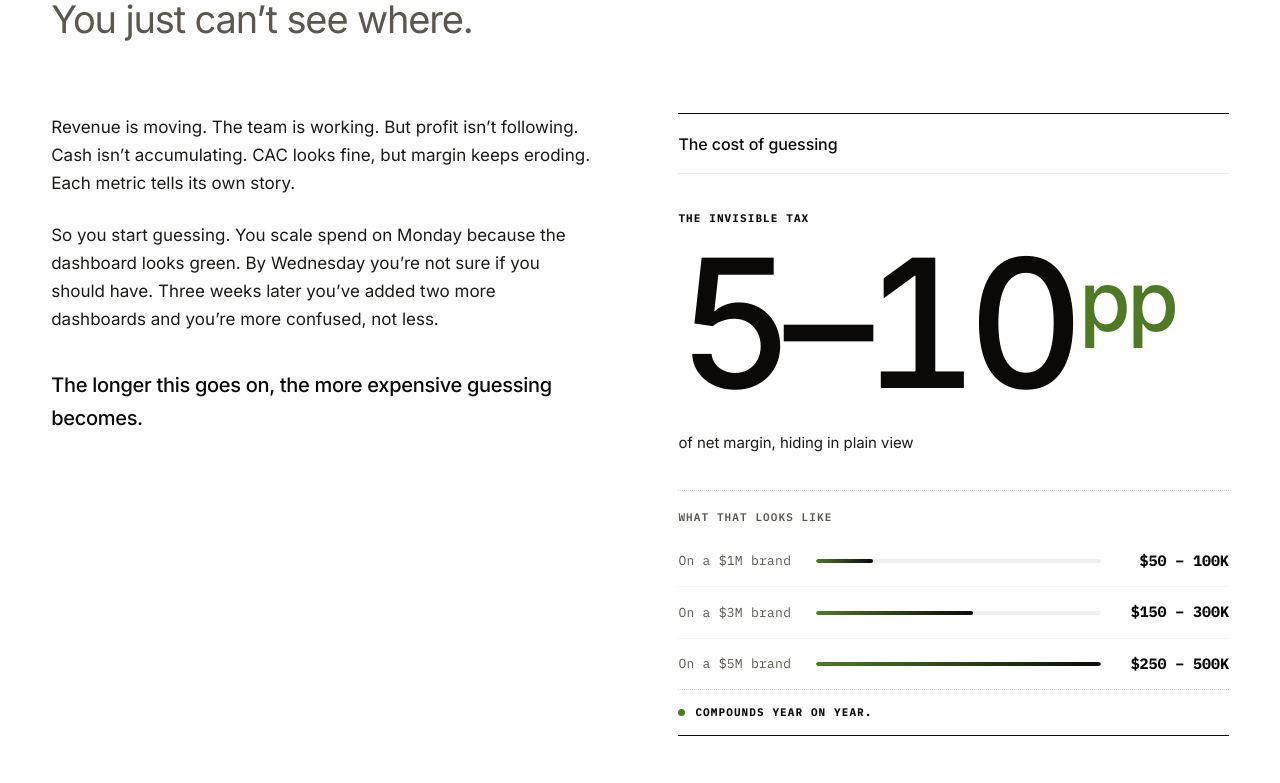
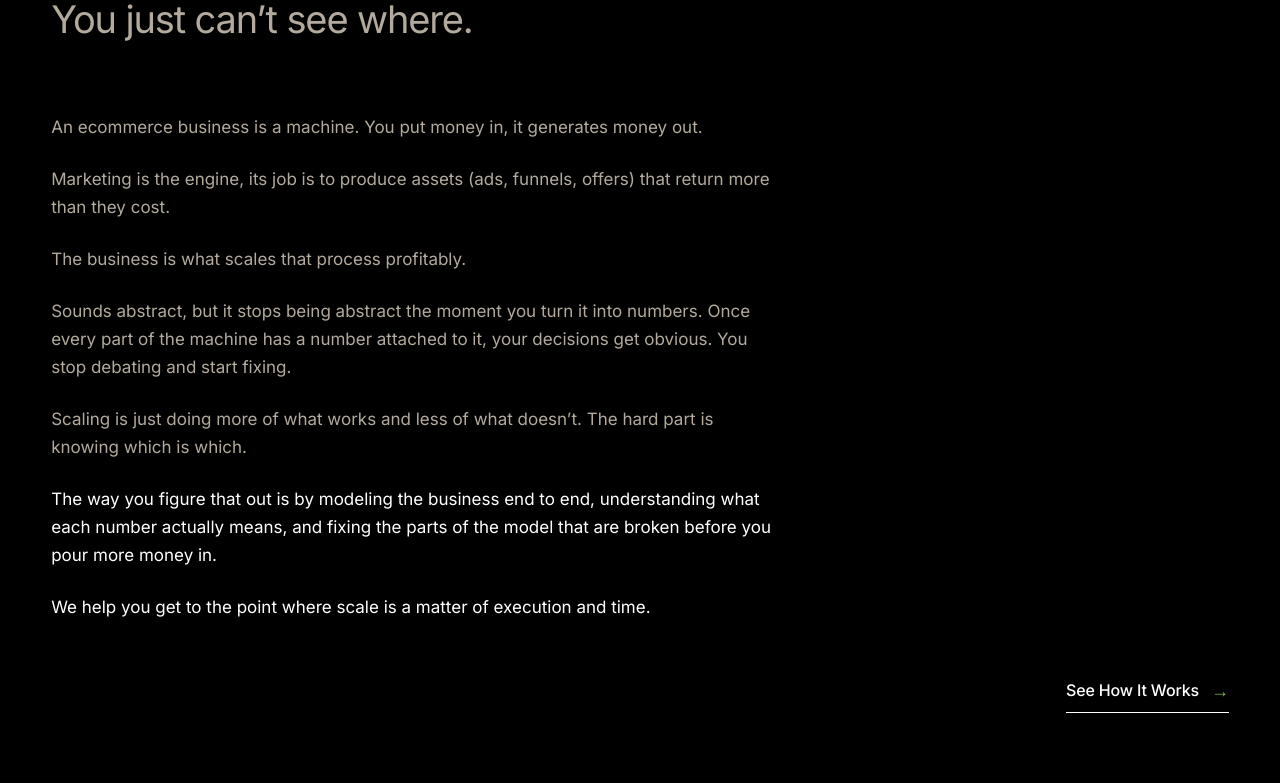
Before and after one commit to iamnotluka/growth-engineering.io, a Next.js app: page / in a window 1280 px wide. Shown: the part 1257-2040 px from the top of the page. Built offline with nearby package versions, Linux system fonts and the light colour scheme.

Commit message:
Some more polishing

```diff
--- a/src/app/_components/approach.tsx
+++ b/src/app/_components/approach.tsx
@@ -118,8 +118,7 @@ export function Approach() {
       <div className="container">
         <div className="approach-head">
           <h2 className="approach-title">
-            Real revenue. Real product.
-            <span className="approach-title-emph">Unclear numbers.</span>
+            We partner with businesses with real revenue and real product.
           </h2>
           <p className="approach-sub">
             We work with brands across the full revenue spectrum. We know what
--- a/src/app/_components/clients.tsx
+++ b/src/app/_components/clients.tsx
@@ -37,7 +37,7 @@ export function Clients() {
   return (
     <section className="clients" id="clients" aria-label="Brands we have worked with">
       <div className="container">
-        <p className="clients-eyebrow">Trusted by eCommerce founders building real businesses</p>
+        <p className="clients-eyebrow">eCom advisory trusted by founders building real businesses</p>
         <div className="clients-row">
           {clients.map((c) => (
             <ClientMark key={c.name} {...c} />
--- a/src/app/_components/hero.tsx
+++ b/src/app/_components/hero.tsx
@@ -57,9 +57,6 @@ export function Hero() {
                 <a href="#contact" className="btn btn-acid">
                   Apply For Sprint
                 </a>
-                <span className="hero-fineprint">
-                  Advisory for ecommerce businesses
-                </span>
               </div>
             </div>
           </div>
--- a/src/app/_components/problem.tsx
+++ b/src/app/_components/problem.tsx
@@ -1,73 +1,3 @@
-/**
- * Problem section — narrative essay on the left, dominant Observation panel on the right.
- *  - Title spans full width above
- *  - Below: 2-col body. Left = prose, Right = pull-stat + micro-vitals
- *  - Right column is the visual centerpiece; prose narrates around it
- */
-
-/**
- * Scale calculator — shows the math across the offer's target brand-size range.
- * The math is the defence: a prospect can verify by doing it on their own revenue.
- * Each row's `weight` (0..1) drives the width of a small horizontal range bar.
- */
-type ScaleRow = { size: string; range: string; weight: number };
-
-const SCALE: ScaleRow[] = [
-  { size: "On a $1M brand", range: "$50 – 100K",  weight: 0.20 },
-  { size: "On a $3M brand", range: "$150 – 300K", weight: 0.55 },
-  { size: "On a $5M brand", range: "$250 – 500K", weight: 1.00 },
-];
-
-function ObservationPanel() {
-  return (
-    <aside
-      className="problem-monitor"
-      aria-label="The invisible tax: 5 to 10 percent of revenue typically hiding in the numbers"
-    >
-      <header className="problem-monitor-head">
-        <span className="problem-monitor-title">The cost of guessing</span>
-      </header>
-
-      <div className="problem-monitor-stat">
-        <span className="problem-monitor-stat-lbl">The invisible tax</span>
-        <div className="problem-monitor-stat-val">
-          <span className="problem-monitor-stat-num">5–10</span>
-          <span className="problem-monitor-stat-unit">pp</span>
-        </div>
-        <span className="problem-monitor-stat-foot">
-          of net margin, hiding in plain view
-        </span>
-      </div>
-
-      <div className="problem-monitor-scale">
-        <span className="problem-monitor-scale-head">What that looks like</span>
-        <ul className="problem-monitor-scale-list">
-          {SCALE.map((row) => (
-            <li key={row.size} className="problem-monitor-scale-row">
-              <span className="problem-monitor-scale-size">{row.size}</span>
-              <span
-                className="problem-monitor-scale-bar"
-                aria-hidden="true"
-              >
-                <span
-                  className="problem-monitor-scale-bar-fill"
-                  style={{ width: `${row.weight * 100}%` }}
-                />
-              </span>
-              <span className="problem-monitor-scale-range">{row.range}</span>
-            </li>
-          ))}
-        </ul>
-      </div>
-
-      <footer className="problem-monitor-foot">
-        <span className="problem-monitor-foot-dot" aria-hidden="true" />
-        <span>Compounds year on year.</span>
-      </footer>
-    </aside>
-  );
-}
-
 export function Problem() {
   return (
     <section className="problem" id="problem">
@@ -77,27 +7,49 @@ export function Problem() {
           <span className="problem-title-emph">You just can&rsquo;t see where.</span>
         </h2>
 
-        <div className="problem-body">
         <div className="problem-prose">
           <p>
-              Revenue is moving. The team is working. But profit isn&rsquo;t
-              following. Cash isn&rsquo;t accumulating. CAC looks fine, but
-              margin keeps eroding. Each metric tells its own story.
+            An ecommerce business is a machine. You put money in, it
+            generates money out.
           </p>
 
           <p>
-              So you start guessing. You scale spend on Monday because the
-              dashboard looks green. By Wednesday you&rsquo;re not sure if you
-              should have. Three weeks later you&rsquo;ve added two more
-              dashboards and you&rsquo;re more confused, not less.
+            Marketing is the engine, its job is to
+            produce assets (ads, funnels, offers) that return more than they
+            cost.
           </p>
 
-            <p className="problem-prose-final">
-              The longer this goes on, the more expensive guessing becomes.
+<p> The business is what scales that process profitably.</p>
+          <p>
+            Sounds abstract, but it stops being abstract the moment you turn
+            it into numbers. Once every part of the machine has a number
+            attached to it, your decisions get obvious. You stop debating
+            and start fixing.
+          </p>
+
+          <p>
+            Scaling is just doing more of what works and less of what
+            doesn&rsquo;t. The hard part is knowing which is which.
+          </p>
+
+          <p className="problem-prose-emphasis">
+            The way you figure that out is by modeling the business end to
+            end, understanding what each number actually means, and fixing
+            the parts of the model that are broken before you pour more
+            money in.
+          </p>
+
+          <p className="problem-prose-emphasis">
+            We help you get to the point where scale is a matter of
+            execution and time.
           </p>
         </div>
 
-          <ObservationPanel />
+        <div className="problem-actions">
+          <a href="#manifesto" className="case-studies-cta on-dark">
+            See How It Works
+            <span className="case-studies-cta-arrow" aria-hidden="true">→</span>
+          </a>
         </div>
       </div>
     </section>
--- a/src/app/_components/team.tsx
+++ b/src/app/_components/team.tsx
@@ -127,7 +127,7 @@ export function Team() {
             photo="/luka.png"
             name="Luka"
             role="Analysis & systems"
-            bio="Software engineer at Amazon, and consultant to eCommerce brands at $5m+ revenue on modelling, measurement, and the systems behind scale. Based in Brisbane."
+            bio="Ex-Amazon software engineer and consultant to 7-8 figure businesses. Experienced in modelling, measurement and systemising businesses behind the scale."
             flag="🇦🇺"
             city="Brisbane, AU"
             linkedin="https://www.linkedin.com/in/luka-zoric/"
--- a/src/app/globals.css
+++ b/src/app/globals.css
@@ -334,19 +334,11 @@ nav.site-nav {
   flex-wrap: wrap;
   align-items: center;
 }
-.hero-fineprint {
-  font-family: var(--display);
-  font-size: 13px;
-  font-weight: 500;
-  letter-spacing: 0.08em;
-  text-transform: uppercase;
-  color: var(--ink-faint);
-}
-
 /* Mobile-only tool-stack row, sits above the headline. Hidden on desktop
    where the full annotated card carries the same signal. */
 .hero-tools-row { display: none; }
 @media (max-width: 640px) {
+  .hero { padding-top: 44px; }
   .hero-tools-row {
     display: flex;
     flex-wrap: nowrap;
@@ -406,7 +398,6 @@ nav.site-nav {
   .hero-artwork { display: none; }
   .hero-actions { flex-direction: column; align-items: stretch; gap: 16px; }
   .hero-actions .btn { width: 100%; justify-content: center; }
-  .hero-fineprint { text-align: center; }
 }
 
 /* ── Annotated P&L card (hero artwork) ─────────────────────── */
@@ -664,7 +655,12 @@ section { padding: clamp(72px, 8vw, 120px) 0; }
    Problem
    ============================================================ */
 
-.problem { text-align: left; position: relative; }
+.problem {
+  text-align: left;
+  position: relative;
+  background: var(--ink-deep);
+  color: var(--on-dark);
+}
 
 .problem-marker {
   display: flex;
@@ -692,7 +688,7 @@ section { padding: clamp(72px, 8vw, 120px) 0; }
   line-height: 1.1;
   letter-spacing: -0.025em;
   margin: 0 0 72px 0;
-  color: var(--ink);
+  color: var(--on-dark);
   max-width: 1080px;
 }
 .problem-title-emph {
@@ -700,214 +696,34 @@ section { padding: clamp(72px, 8vw, 120px) 0; }
   font-family: var(--display);
   font-weight: 400;
   font-style: normal;
-  color: var(--ink-muted);
+  color: var(--on-dark-mut);
   letter-spacing: -0.03em;
   margin-top: 0.06em;
 }
 
-/* Two-column body: narrative on left, Observation panel on right */
-.problem-body {
-  display: grid;
-  grid-template-columns: 1fr 1fr;
-  gap: clamp(48px, 6vw, 96px);
-  align-items: start;
-}
-@media (max-width: 980px) {
-  .problem-body { grid-template-columns: 1fr; gap: 56px; }
-}
-
 .problem-prose {
-  max-width: 540px;
+  max-width: 720px;
 }
 .problem-prose p {
   font-family: var(--display);
   font-size: clamp(17px, 1.25vw, 20px);
   font-weight: 400;
   line-height: 1.65;
-  color: var(--ink-soft);
+  color: var(--on-dark-mut);
   margin: 0 0 1.4em 0;
 }
 .problem-prose p:last-child { margin-bottom: 0; }
-.problem-prose-final {
-  font-family: var(--display) !important;
-  font-size: clamp(20px, 1.5vw, 26px) !important;
-  font-weight: 500 !important;
-  color: var(--ink) !important;
-  margin-top: 36px !important;
-  letter-spacing: -0.015em;
-}
-
-/* ── Observation panel — clean, no editorial cosplay ─────── */
-.problem-monitor {
-  margin: 0;
-  padding: 0;
-  border-top: 1px solid var(--ink);
-  border-bottom: 1px solid var(--ink);
-  position: relative;
-}
-
-.problem-monitor-head {
-  padding: 18px 0 16px 0;
-  border-bottom: 1px solid var(--rule);
-}
-.problem-monitor-title {
-  font-family: var(--display);
-  font-size: 16px;
-  font-weight: 500;
-  color: var(--ink);
-  letter-spacing: -0.005em;
-}
-
-/* The pull-stat — the visual centerpiece. */
-.problem-monitor-stat {
-  position: relative;
-  padding: 36px 0 36px 0;
-  display: flex;
-  flex-direction: column;
-  align-items: flex-start;
-  gap: 6px;
-}
-.problem-monitor-stat-lbl {
-  font-family: var(--mono);
-  font-size: 11px;
-  letter-spacing: 0.10em;
-  text-transform: uppercase;
-  color: var(--ink);
-  font-weight: 700;
-}
-.problem-monitor-stat-val {
-  display: flex;
-  align-items: flex-start;
-  gap: 6px;
-  margin: 12px 0 16px;
-  line-height: 0.88;
-}
-.problem-monitor-stat-currency {
-  /* (legacy — no longer used) */
-  font-family: var(--serif);
-  font-weight: 400;
-  font-style: italic;
-  font-size: clamp(56px, 6.5vw, 96px);
-  color: var(--acid-deep);
-  letter-spacing: -0.02em;
-  margin-top: 0.18em;
-  line-height: 1;
-}
-.problem-monitor-stat-num {
-  font-family: var(--display);
-  font-weight: 500;
-  font-style: normal;
-  font-size: clamp(112px, 14vw, 192px);
-  letter-spacing: -0.06em;
-  color: var(--ink);
-  font-feature-settings: "lnum", "tnum";
-  line-height: 0.88;
-}
-.problem-monitor-stat-unit {
-  font-family: var(--display);
-  font-weight: 500;
-  font-style: normal;
-  font-size: clamp(56px, 6.5vw, 92px);
-  color: var(--acid-deep);
-  letter-spacing: -0.04em;
-  margin-top: 0.18em;
-  line-height: 1;
-}
-.problem-monitor-stat-foot {
-  font-family: var(--display);
-  font-style: normal;
-  font-weight: 400;
-  font-size: clamp(15px, 1.1vw, 17px);
-  line-height: 1.5;
-  color: var(--ink-soft);
-  margin-top: 8px;
-  letter-spacing: -0.005em;
-}
-
-/* "What that looks like" — scale calculator. The math = the defence. */
-.problem-monitor-scale {
-  border-top: 1px dotted var(--rule-strong);
-  padding-top: 18px;
-  display: flex;
-  flex-direction: column;
-}
-.problem-monitor-scale-head {
-  font-family: var(--mono);
-  font-size: 11px;
-  font-weight: 600;
-  letter-spacing: 0.10em;
-  text-transform: uppercase;
-  color: var(--ink-muted);
-  margin-bottom: 10px;
-}
-.problem-monitor-scale-list {
-  margin: 0;
-  padding: 0;
-  list-style: none;
-}
-.problem-monitor-scale-row {
-  display: grid;
-  grid-template-columns: minmax(120px, auto) 1fr minmax(110px, auto);
-  gap: 18px;
-  align-items: center;
-  padding: 14px 0;
-  border-bottom: 1px dotted var(--rule);
-}
-.problem-monitor-scale-row:last-child { border-bottom: none; }
-.problem-monitor-scale-size {
-  font-family: var(--mono);
-  font-size: 13px;
-  color: var(--ink-muted);
-  letter-spacing: 0.02em;
-}
-.problem-monitor-scale-bar {
-  position: relative;
-  height: 4px;
-  background: rgba(10, 9, 8, 0.06);
-  border-radius: 2px;
-  overflow: hidden;
-}
-.problem-monitor-scale-bar-fill {
-  position: absolute;
-  top: 0; left: 0;
-  height: 100%;
-  background: linear-gradient(
-    90deg,
-    var(--acid-deep) 0%,
-    var(--ink) 100%
-  );
-  border-radius: 2px;
-}
-.problem-monitor-scale-range {
-  font-family: var(--mono);
-  color: var(--ink);
-  font-weight: 700;
-  font-feature-settings: "tnum";
-  letter-spacing: -0.005em;
-  font-size: 15px;
-  text-align: right;
-}
-
-/* Bottom marker — closes the panel like a stamp */
-.problem-monitor-foot {
-  display: flex;
-  align-items: center;
-  gap: 10px;
-  padding: 14px 0;
-  border-top: 1px dotted var(--rule-strong);
-  font-family: var(--mono);
-  font-size: 11px;
-  font-weight: 700;
-  letter-spacing: 0.10em;
-  text-transform: uppercase;
-  color: var(--ink);
-}
-.problem-monitor-foot-dot {
-  width: 7px;
-  height: 7px;
-  border-radius: 50%;
-  background: var(--acid-deep);
-  flex-shrink: 0;
+.problem-prose p.problem-prose-emphasis {
+  color: var(--on-dark);
+}
+
+.problem-actions {
+  margin-top: 48px;
+  display: flex;
+  justify-content: flex-end;
+  flex-wrap: wrap;
+  gap: 16px;
+  align-items: center;
 }
 
 /* ============================================================
@@ -1640,8 +1456,6 @@ section { padding: clamp(72px, 8vw, 120px) 0; }
 .contact {
   background: var(--paper-deep);
   color: var(--ink);
-  border-radius: 24px 24px 0 0;
-  margin-top: 24px;
   padding: clamp(80px, 10vw, 140px) 0 clamp(60px, 8vw, 100px);
   position: relative; overflow: hidden;
   border-top: 1px solid var(--rule);
@@ -2606,6 +2420,15 @@ html { scroll-behavior: smooth; scroll-padding-top: 80px; }
   display: inline-flex;
   transition: transform .25s ease;
 }
+.case-studies-cta.on-dark {
+  color: var(--on-dark);
+  border-bottom-color: var(--on-dark);
+}
+.case-studies-cta.on-dark:hover {
+  color: var(--acid);
+  border-bottom-color: var(--acid);
+}
+.case-studies-cta.on-dark .case-studies-cta-arrow { color: var(--acid); }
 
 /* ============================================================
    Testimonials
```
Also changed, not shown: src/app/_components/manifesto.tsx (+5 -4 lines), src/app/_components/principles.tsx (+3 -5 lines). Lines whose indentation alone changed are shown as unchanged.
